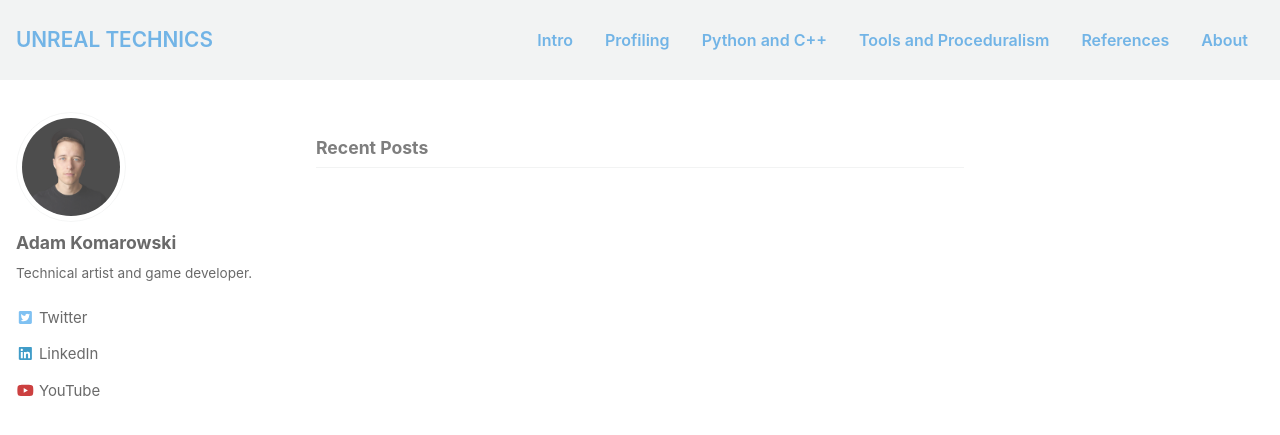
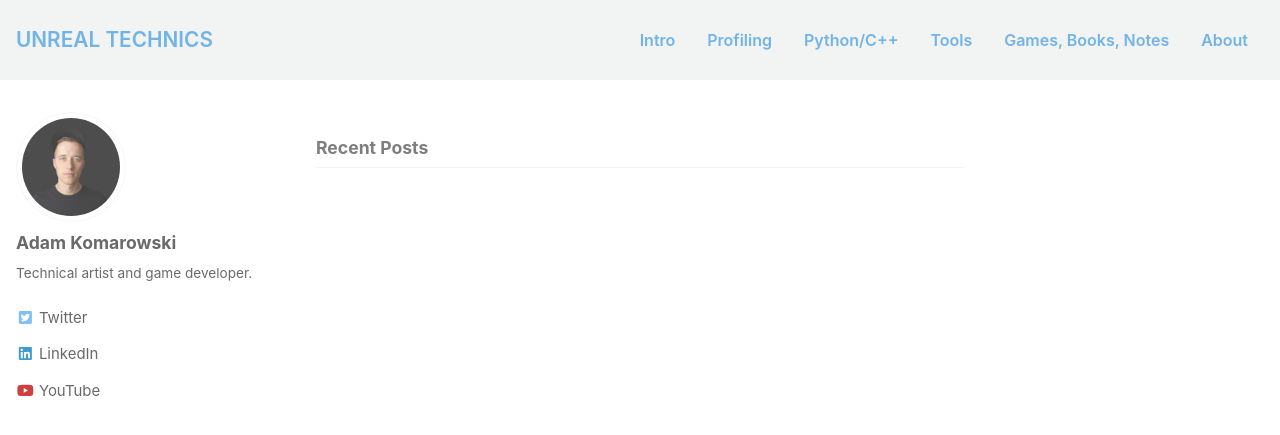
Before and after one commit to AdamKomarowski/unrealtechart, a Jekyll site: the page built from index.html, in a window 1280 px wide and 900 px high. Shown: the top 435 px of the window. Built offline with Jekyll 4.4.1, drawn with Linux system fonts in a browser that asks for light colours; nearby versions of some CDN libraries.

Commit message:
Update navigation.yml

```diff
--- a/_data/navigation.yml
+++ b/_data/navigation.yml
@@ -4,11 +4,11 @@ main:
     url: /book/
   - title: "Profiling"
     url: /book/process/
-  - title: "Python and C++"
+  - title: "Python/C++"
     url: /book/pipelines/
-  - title: "Tools and Proceduralism"
+  - title: "Tools"
     url: /book/profiling/
-  - title: "References"
+  - title: "Games, Books, Notes"
     url: /book/optimization/
   - title: "About"
     url: /book/about/
```
